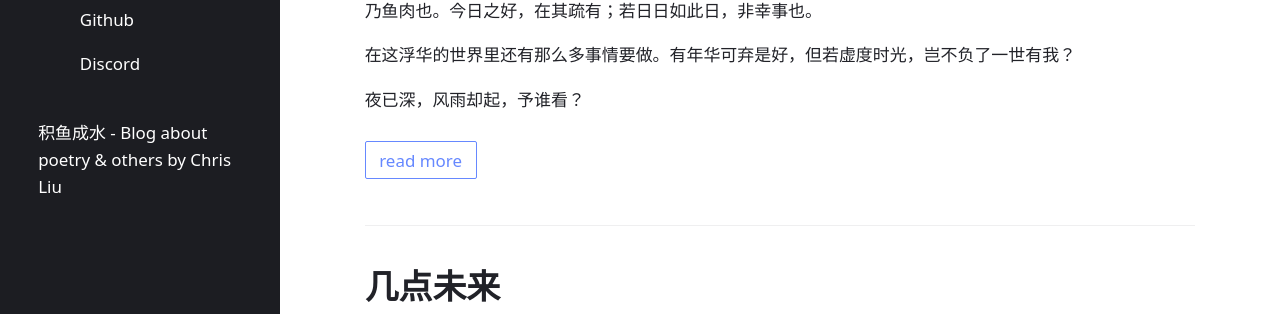
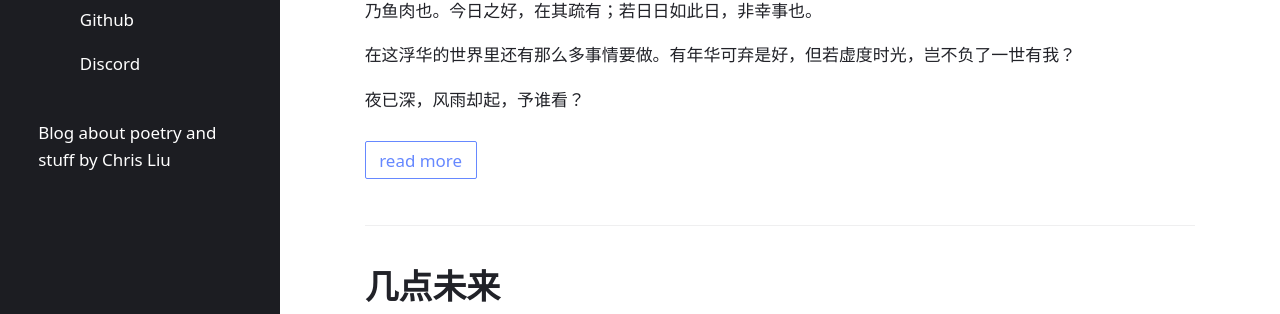
Before and after one commit to chris-zy-liu/chris-zy-liu.github.io, a Jekyll site: the page built from index.html, in a window 1280 px wide. Shown: the part 262-576 px from the top of the page. Built offline with Jekyll 4.4.1, drawn with Linux system fonts in a browser that asks for light colours.

Commit message:
edit page

```diff
--- a/_config.yml
+++ b/_config.yml
@@ -1,6 +1,6 @@
 title: "积鱼成水"
 author: "Chris Liu"
-description: "积鱼成水 - Blog about poetry & others by Chris Liu"
+description: "Blog about poetry and stuff by Chris Liu"
 permalink: /:categories/:title/
 lang: "en"
 date_format: "%B %d, %Y"
```
